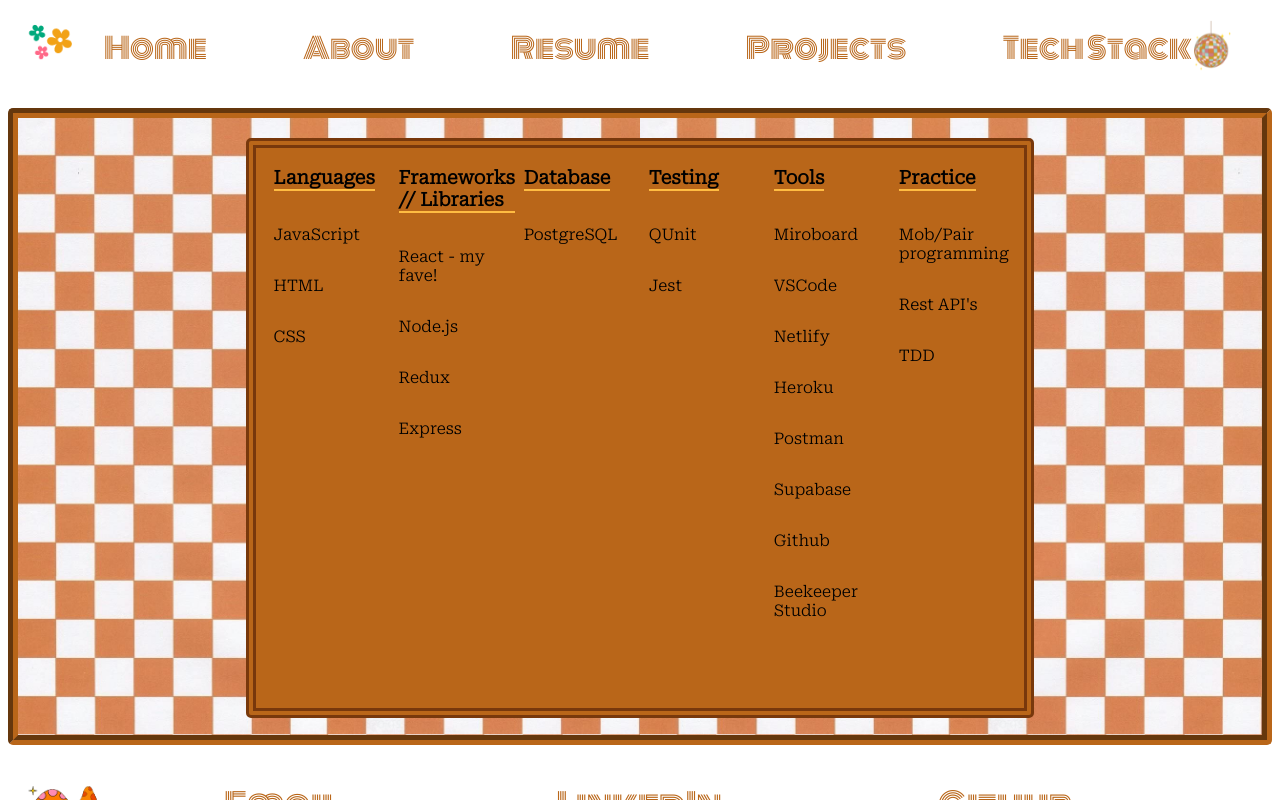
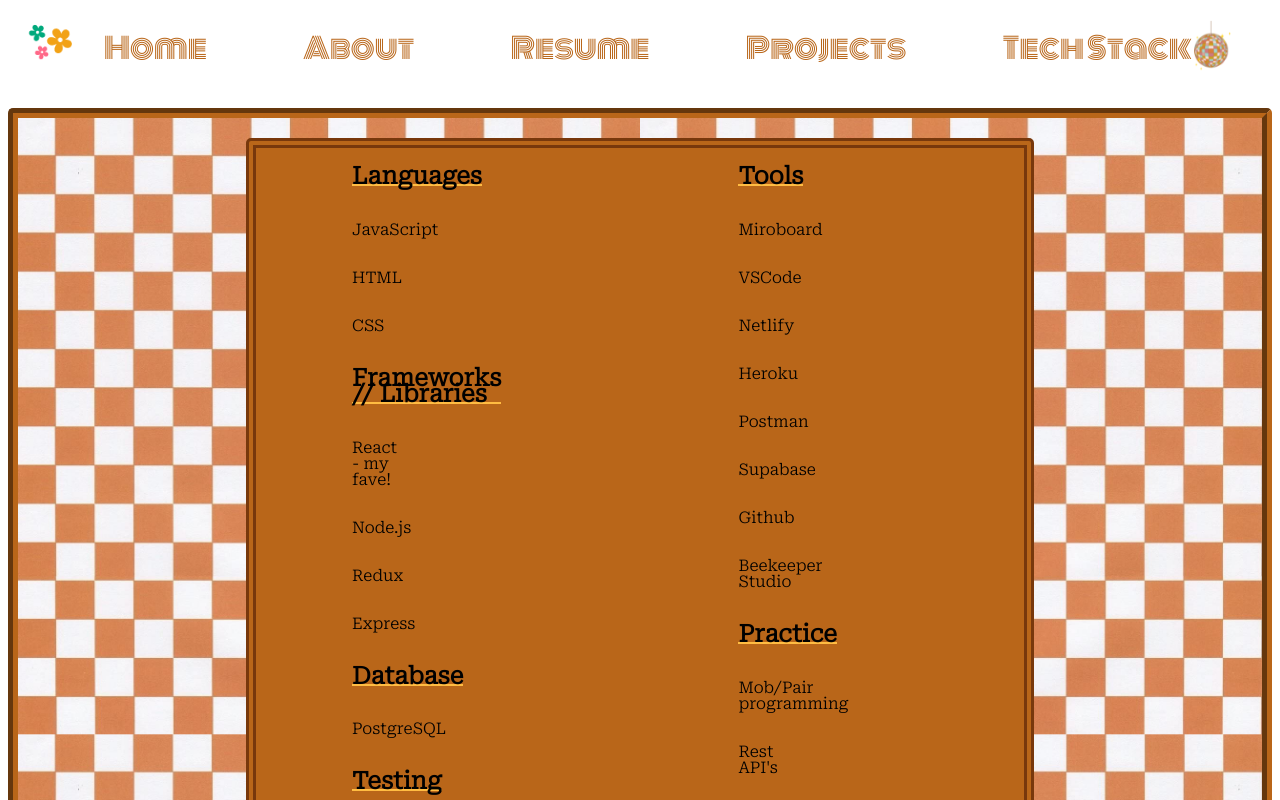
Before and after one commit to karyssa-dandrea/portfolio1, a React app: page /tech in a window 1280 px wide. Shown: the top 800 px of the page. Built offline with nearby package versions, Linux system fonts and the light colour scheme; a web font is replaced by a local one.

Commit message:
added css to my techstack

```diff
--- a/src/views/About/About.css
+++ b/src/views/About/About.css
@@ -6,6 +6,7 @@
     border-radius: 40%;
     border-color: #c8691c;
     border-style: groove;
+    float: left;
   }
 
   .about {
--- a/src/views/Home/Home.jsx
+++ b/src/views/Home/Home.jsx
@@ -2,7 +2,6 @@ import React from 'react';
 import styles from './Home.css';
 import karyssa from '../../assets/karyssa.gif';
 import codingg from '../../assets/codingg.png';
-import motivate from '../../assets/motivate.png';
 
 export default function Home() {
   return (
--- a/src/views/TechStack/Tech.css
+++ b/src/views/TechStack/Tech.css
@@ -65,7 +65,7 @@
     flex-direction: row;
     justify-content: space-evenly;
     width: 60vw;
-    height: 70vh;
+    height: min-content;
     background-color: #b96619;
     color: black;
     margin: 0 7px 7px 7px;
@@ -73,6 +73,12 @@
     border-color: #78380c;
     border-style: double;
     border-width: 10px;
+  }
+
+  .techrow {
+    display: flex;
+    flex-direction: column;
+    line-height: 1em;
   }
 }
 
--- a/src/views/TechStack/TechStack.jsx
+++ b/src/views/TechStack/TechStack.jsx
@@ -5,41 +5,44 @@ export default function TechStack() {
   return (
     <div className={styles.tech}>
       <div className={styles.techsection}>
+        <div className={styles.techrow}>
           <div className={styles.language}>
-          <h3>
+            <h2>
               {' '}
               <div className={styles.err}>Languages</div>
-          </h3>
+            </h2>
             <p>JavaScript</p>
             <p>HTML</p>
             <p>CSS</p>
           </div>
           <div className={styles.frames}>
-          <h3>
+            <h2>
               <div className={styles.err}>Frameworks // Libraries</div>
-          </h3>
+            </h2>
             <p>React - my fave!</p>
             <p>Node.js</p>
             <p>Redux</p>
             <p>Express</p>
           </div>
           <div className={styles.data}>
-          <h3>
+            <h2>
               <div className={styles.err}>Database</div>
-          </h3>
+            </h2>
             <p>PostgreSQL</p>
           </div>
           <div className={styles.testing}>
-          <h3>
+            <h2>
               <div className={styles.err}>Testing</div>
-          </h3>
+            </h2>
             <p>QUnit</p>
             <p>Jest</p>
           </div>
+        </div>
+        <div className={styles.techrow}>
           <div className={styles.tools}>
-          <h3>
+            <h2>
               <div className={styles.err}> Tools</div>
-          </h3>
+            </h2>
             <p>Miroboard</p>
             <p>VSCode</p>
             <p>Netlify</p>
@@ -50,14 +53,15 @@ export default function TechStack() {
             <p>Beekeeper Studio</p>
           </div>
           <div className={styles.dev}>
-          <h3>
+            <h2>
               <div className={styles.err}>Practice</div>
-          </h3>
+            </h2>
             <p>Mob/Pair programming</p>
             <p>Rest API's</p>
             <p>TDD</p>
           </div>
         </div>
       </div>
+    </div>
   );
 }
```
Lines whose indentation alone changed are shown as unchanged.
